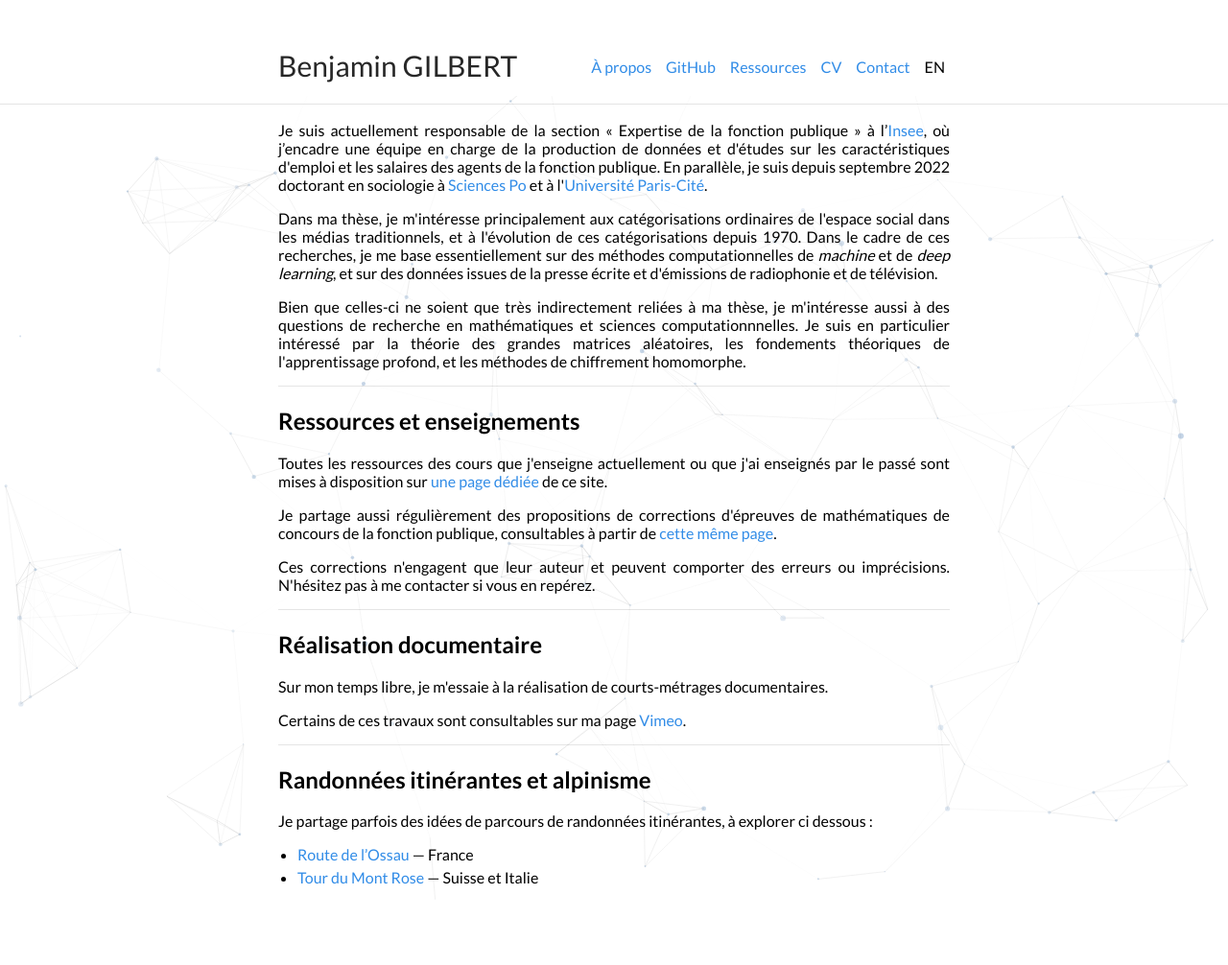
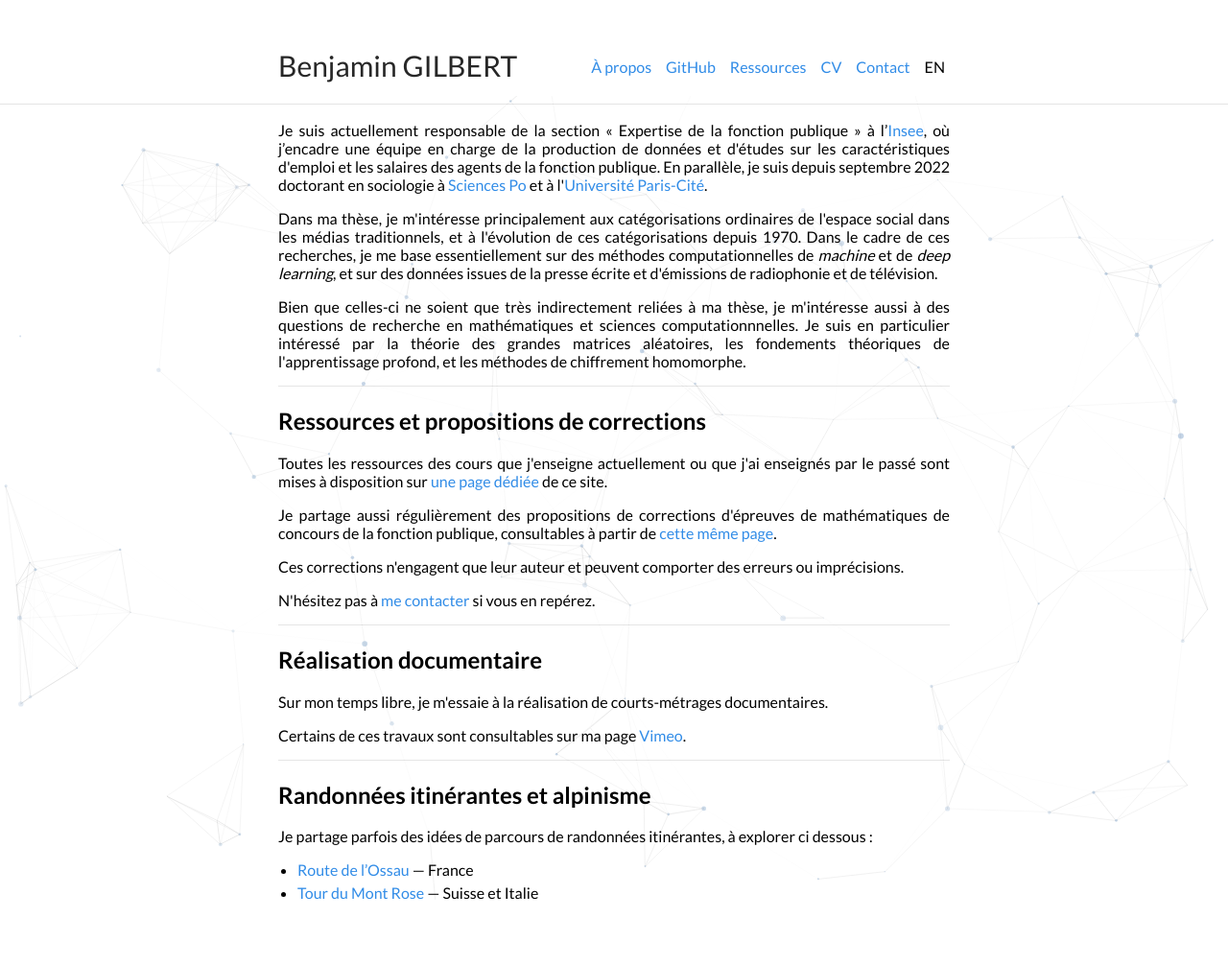
Before and after one commit to bglbrt/bglbrt.github.io, a Jekyll site: the page built from index.md, in a window 1280 px wide. Shown: the whole page at 96% size. Built offline with Jekyll 4.4.1, drawn with Linux system fonts in a browser that asks for light colours; nearby versions of some CDN libraries.

Commit message:
Mise à jour du site

```diff
--- a/index.md
+++ b/index.md
@@ -16,7 +16,7 @@ lang: "fr"
 
 ---
 
-## Ressources et enseignements
+## Ressources et propositions de corrections
 
 <div style="text-align: justify">
 
@@ -24,7 +24,9 @@ lang: "fr"
 
 <p> Je partage aussi régulièrement des propositions de corrections d'épreuves de mathématiques de concours de la fonction publique, consultables à partir de <a href = "/fr/ressources">cette même page</a>. </p>
 
-<p> Ces corrections n'engagent que leur auteur et peuvent comporter des erreurs ou imprécisions. N'hésitez pas à me contacter si vous en repérez. </p>
+<p> Ces corrections n'engagent que leur auteur et peuvent comporter des erreurs ou imprécisions. </p>
+
+<p> N'hésitez pas à <a href = "/fr/contact">me contacter</a> si vous en repérez. </p>
 
 </div>
 
```
Also changed, not shown: fr/ressources/corrections/insee_administrateur_externe_1993.md (+2 -2 lines).
